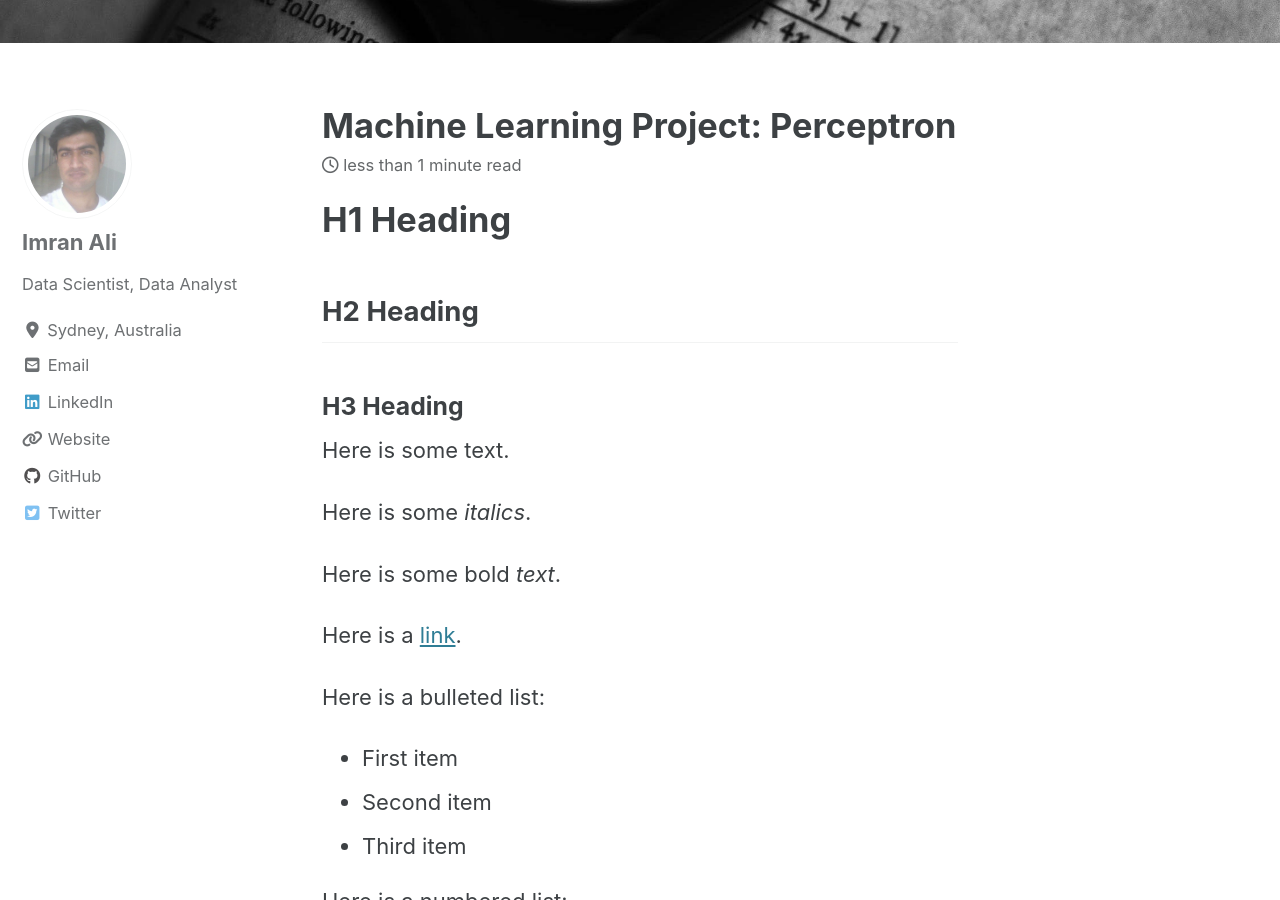
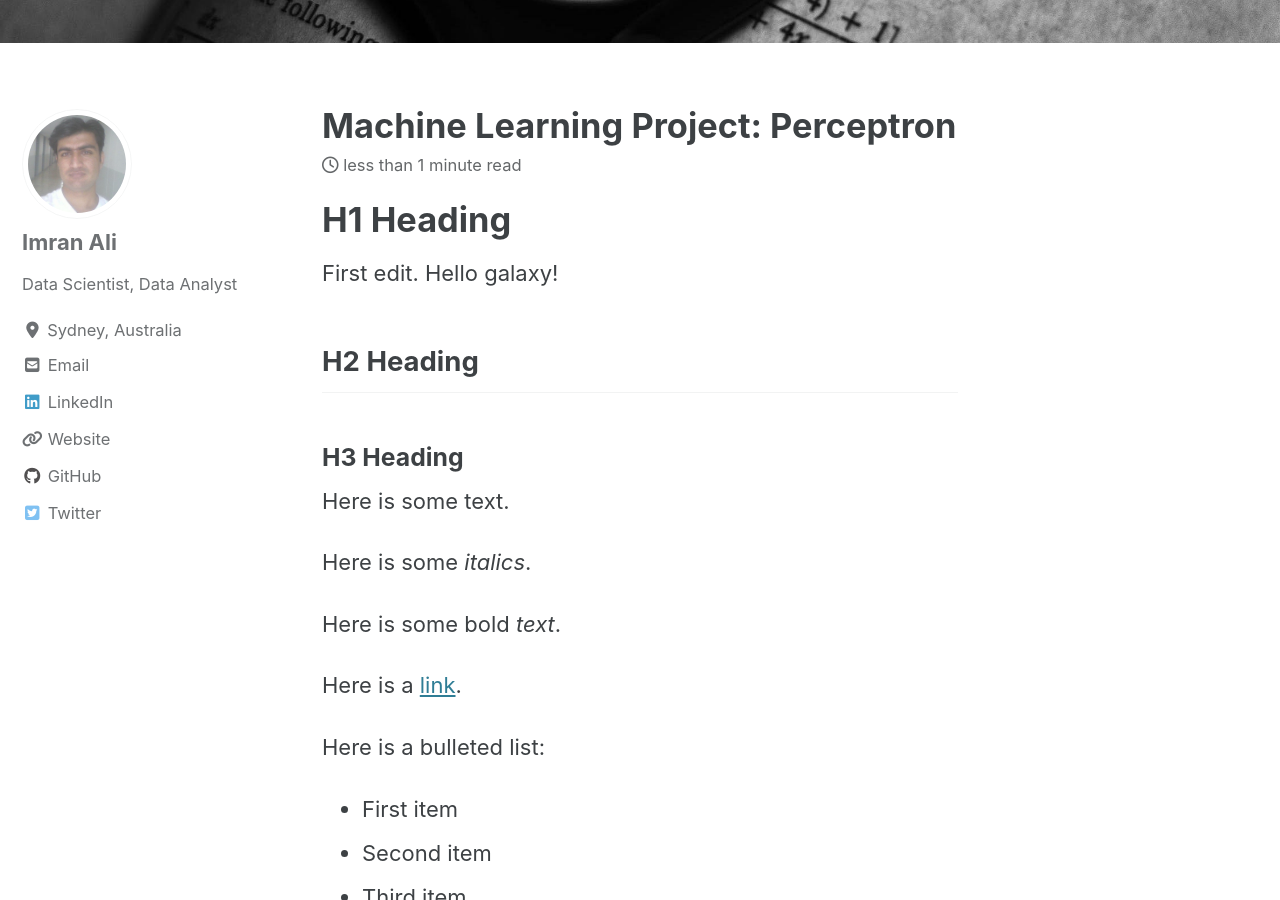
Before and after one commit to ImranAliPhD/ImranAliPhD.github.io, a Jekyll site: the page built from _posts/2020-05-24-perceptron.md, in a window 1280 px wide and 900 px high, scrolled down 474 px. Built offline with Jekyll 4.4.1, drawn with Linux system fonts in a browser that asks for light colours; cached includes are drawn as plain includes; nearby versions of some CDN libraries; formulas are drawn with MathJax 3.

Commit message:
Update 2020-05-24-perceptron.md

```diff
--- a/_posts/2020-05-24-perceptron.md
+++ b/_posts/2020-05-24-perceptron.md
@@ -9,6 +9,8 @@ mathjax: "true"
 ---
 
 # H1 Heading
+
+First edit. Hello galaxy!
 
 ## H2 Heading
 
```
